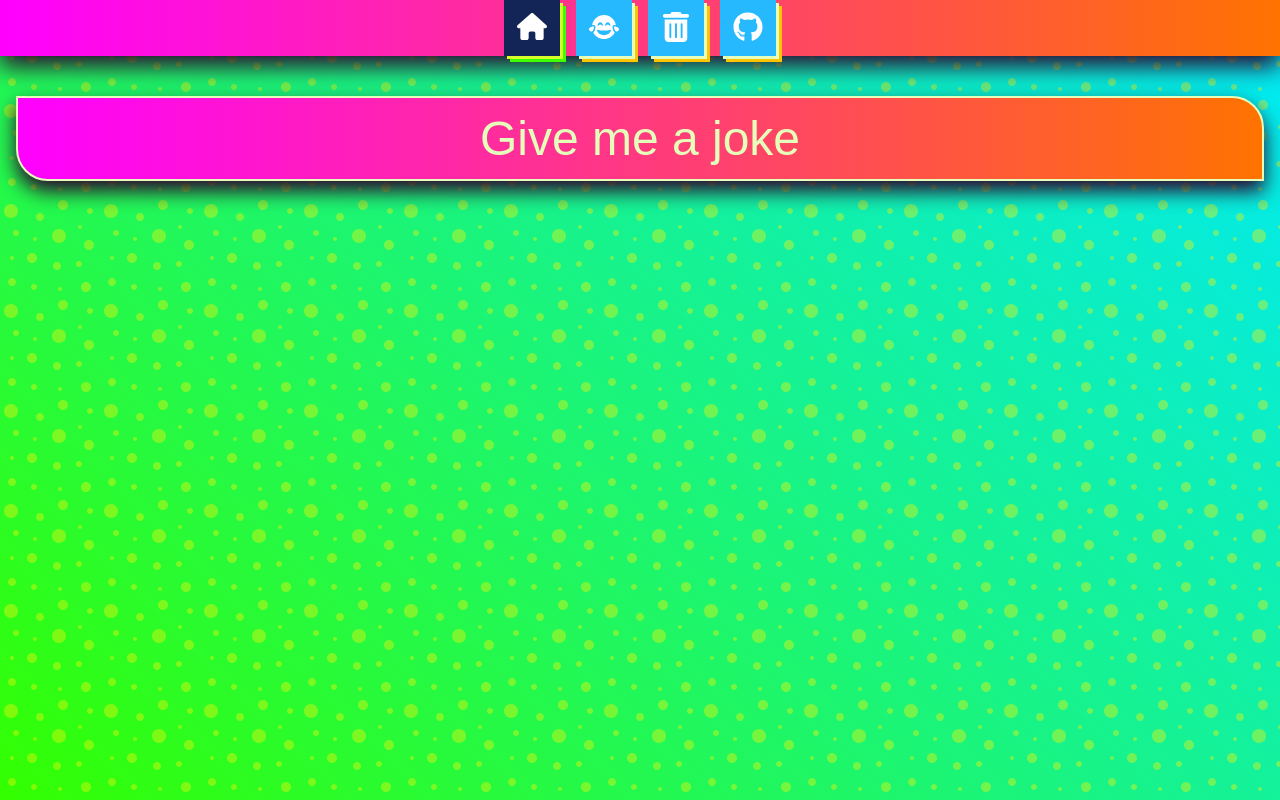
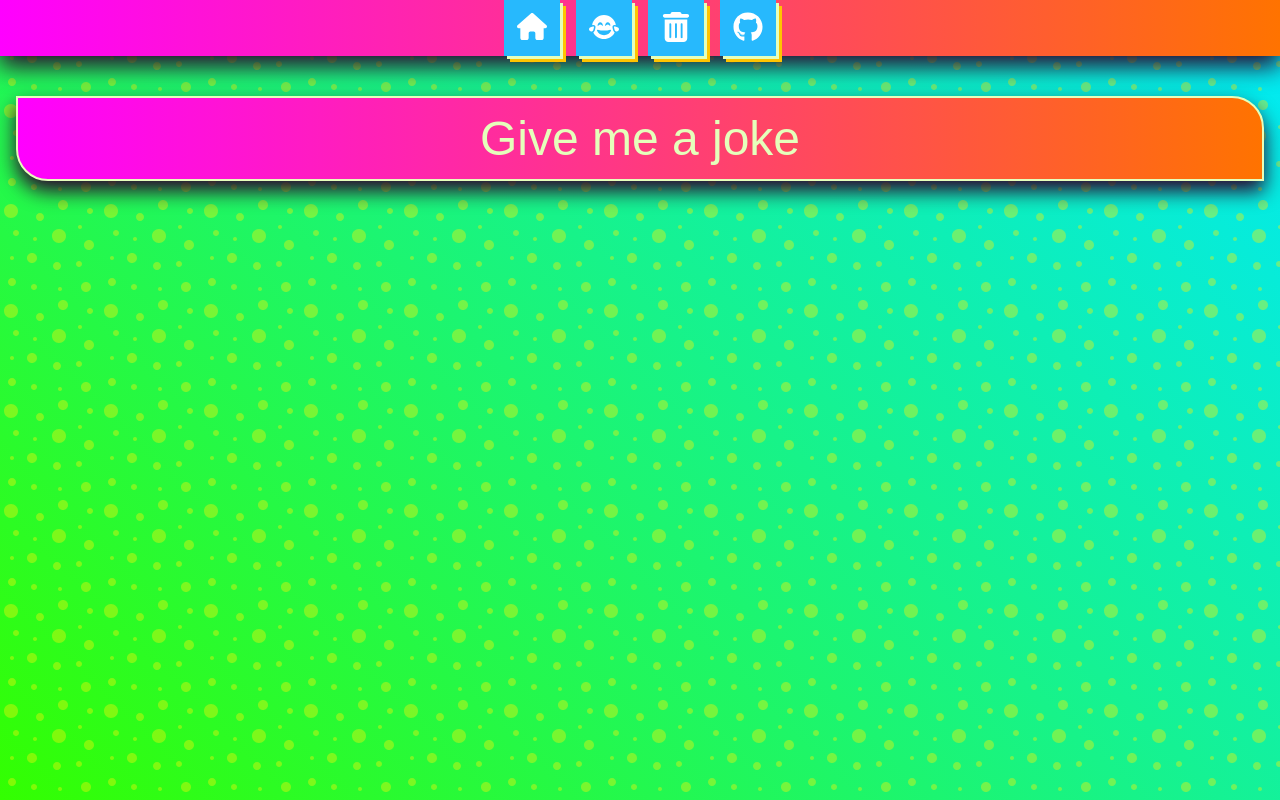
Before and after one commit to AgathePons/make_me_laugh-React, a React app: page / in a window 1280 px wide. Built offline with nearby package versions, Linux system fonts and the light colour scheme; a web font is replaced by a local one.

Commit message:
modify path of the app in dist

```diff
--- a/src/containers/HeaderContainer.js
+++ b/src/containers/HeaderContainer.js
@@ -19,7 +19,7 @@ function HeaderContainer() {
         <ul className={classNames('header__nav__list')}>
           <li className={classNames('header__nav__list__item')}>
             <NavLink
-              to="/"
+              to="/home"
               className={classNames(
                 'header__nav__list__item__link',
                 ({ isActive }) => (isActive ? 'active' : ''),
--- a/src/containers/MainContentContainer.js
+++ b/src/containers/MainContentContainer.js
@@ -13,11 +13,8 @@ import NotFound from '../components/NotFound';
 // == Component
 function MainContainer() {
   const [joke, setJoke] = useState(null);
-  // const [goodJokes, setGoodJokes] = useState([]);
+  const [goodJokes, setGoodJokes] = useState([]);
   const [badJokes, setBadJokes] = useState([]);
-
-  // TODO remove after css done
-  const [goodJokes, setGoodJokes] = useState([]);
 
   const getAJoke = async () => {
     const newJoke = await requestJoke();
```
Also changed, not shown: dist/bundle-stats.html, dist/index.html, dist/js/main.872605aaa5b06e9905a7.js.LICENSE.txt (renamed from dist/js/main.33dabe5a7374ed1d94a9.js.LICENSE.txt), 2 other files.
